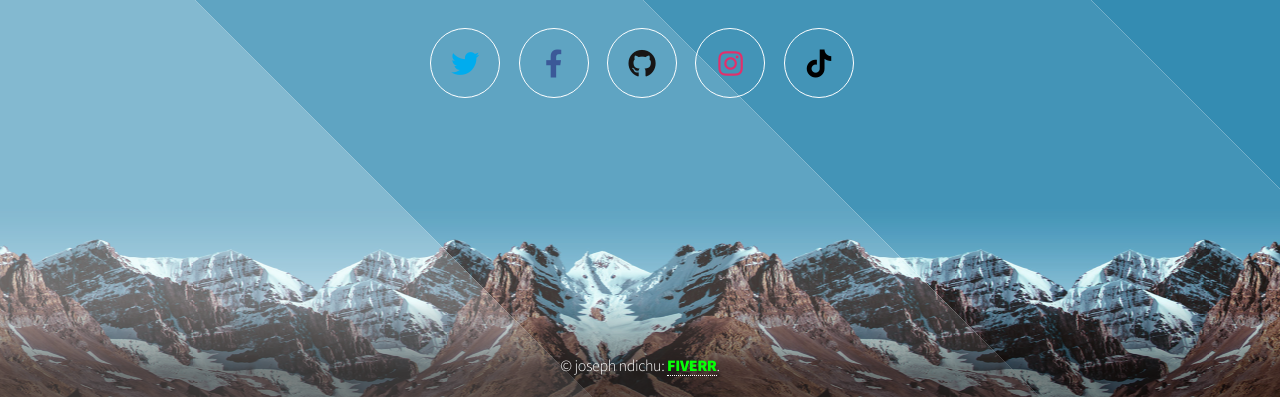
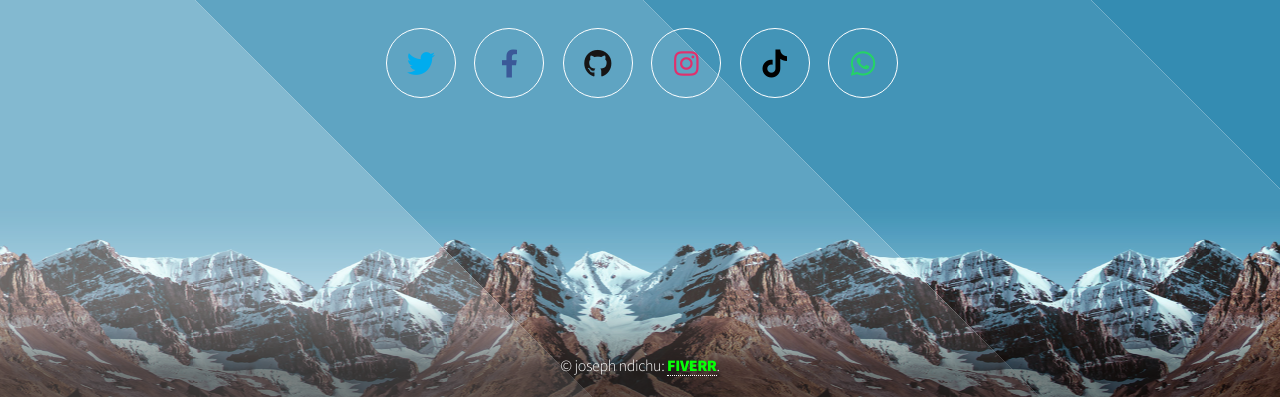
Before and after one commit to joseph-ndichu/interconnect, a plain HTML site: page index.html in a window 1280 px wide. Shown: the part 403-800 px from the top of the page. Drawn offline with Linux system fonts and the light colour scheme.

Commit message:
Update index.html

```diff
--- a/index.html
+++ b/index.html
@@ -24,6 +24,7 @@
 								<li><a href="https://github.com/joseph-ndichu" class="icon brands fa-github" style="color: #171515;"><span class="label">GitHub</span></a></li>
 								<li><a href="https://instagram.com/ndichu_joseph88" class="icon brands fa-instagram" style="color: #E1306C;"><span class="label">Instagram</span></a></li>
 								<li><a href="https://www.tiktok.com/@joseph_ndichu" class="icon brands fa-tiktok" style="color: #000000;"><span class="label">TikTok</span></a></li>
+								<li><a href="https://wa.me/+254707848566" class="icon brands fa-whatsapp" style="color: #25D366;"><span class="label">WhatsApp</span></a></li>
 							</ul>
 						</nav>
 					</header>
```
